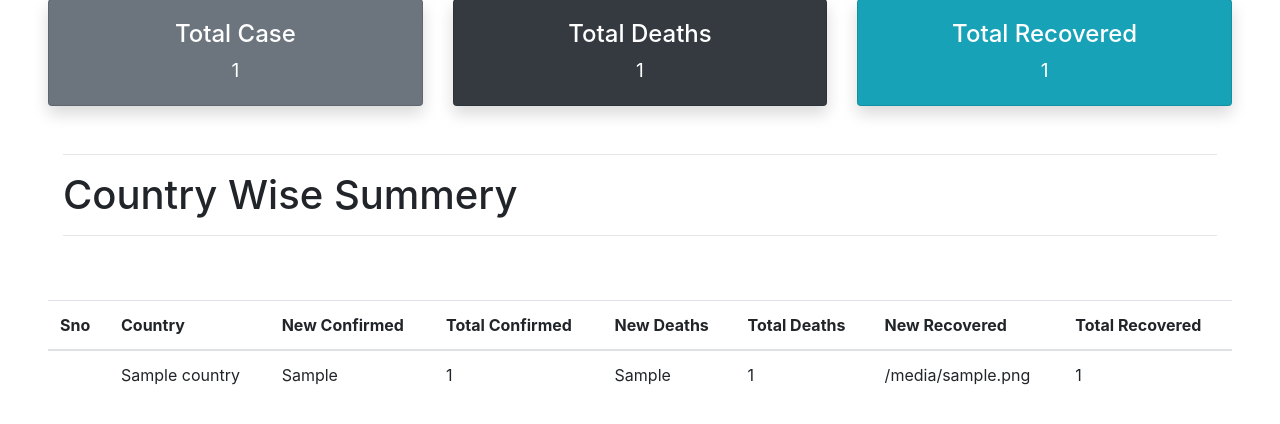
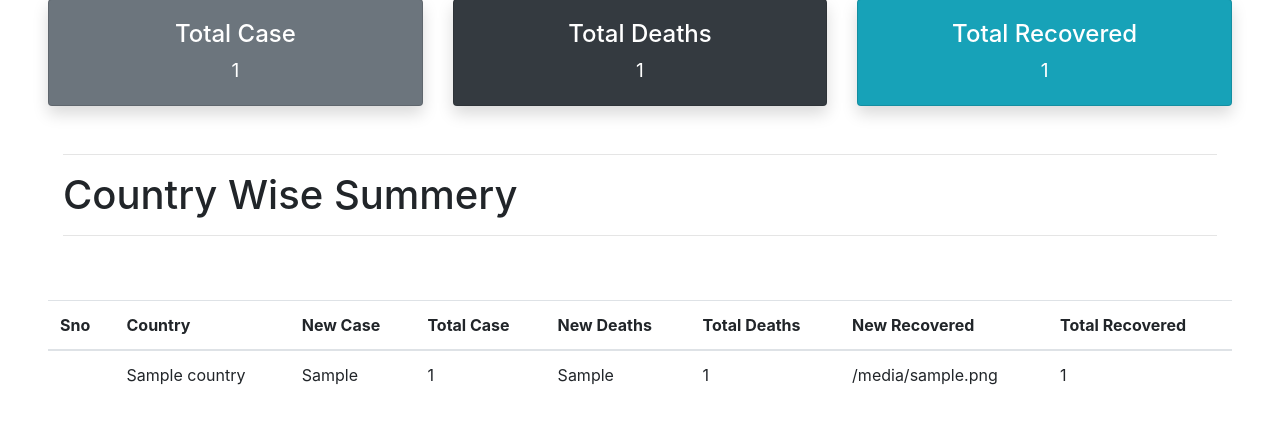
Before and after one commit to amjedsaleel/covid19-updates, a Python web app: template core/templates/core/index.html in a window 1280 px wide. Shown: the part 261-685 px from the top of the page. Run offline with Jinja, Linux system fonts and the light colour scheme; the template is opened without the code that fills it: most values are stand-ins (such as "Sample title", 1, 10 or a date in 2020); some libraries are stand-ins or nearby versions.

Commit message:
modified

```diff
--- a/core/templates/core/index.html
+++ b/core/templates/core/index.html
@@ -67,8 +67,8 @@
                 <tr>
                     <th>Sno</th>
                     <th>Country</th>
-                    <th>New Confirmed</th>
-                    <th>Total Confirmed</th>
+                    <th>New Case</th>
+                    <th>Total Case</th>
                     <th>New Deaths</th>
                     <th>Total Deaths</th>
                     <th>New Recovered</th>
@@ -91,7 +91,6 @@
                 </tbody>
             </table>
         </div>
-
     </div>
 
 {% endblock %}
--- a/templates/base/base.html
+++ b/templates/base/base.html
@@ -13,6 +13,7 @@
     <style>
         p {
             font-size: larger;
+
         }
     </style>
 
```
